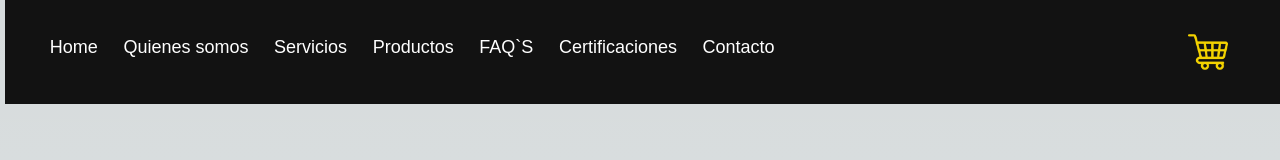
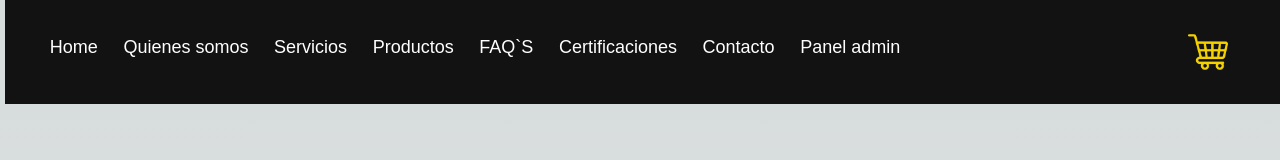
Before and after one commit to juancruzleone/proyectofinal, a Next.js app in the folder front/: page / in a window 1280 px wide. Shown: the top 160 px of the page. Built offline with nearby package versions, Linux system fonts and the light colour scheme.

Commit message:
Se modifico la nav agregando panel administrador

```diff
--- a/front/src/components/layout/index.jsx
+++ b/front/src/components/layout/index.jsx
@@ -28,6 +28,9 @@ const Layout = ({ children }) => {
         <Link href="/contacto" className={styles.seccionesNav}>
           Contacto
         </Link>
+        <Link href="/panel" className={styles.seccionesNav}>
+          Panel admin
+        </Link>
         <a href="/carrito" className={styles.carrito}>
           <Image
             src="/carrito.webp"
```
